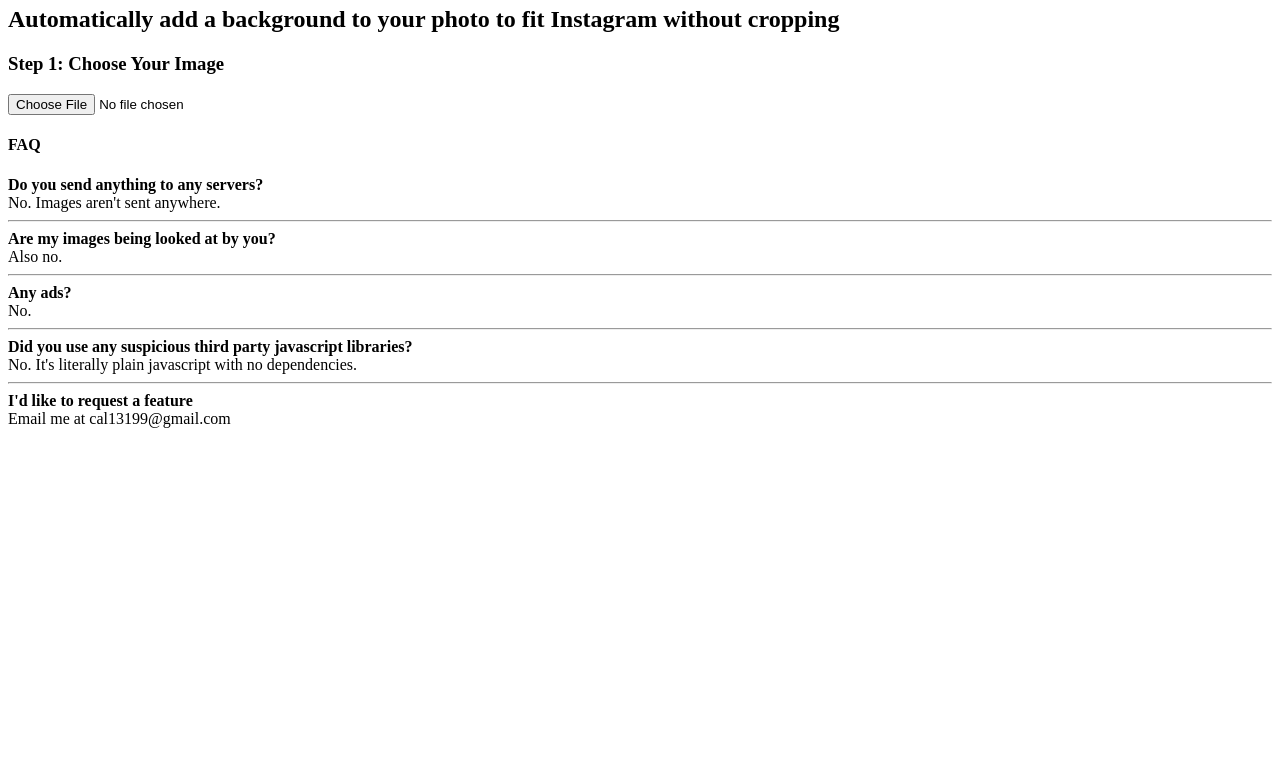
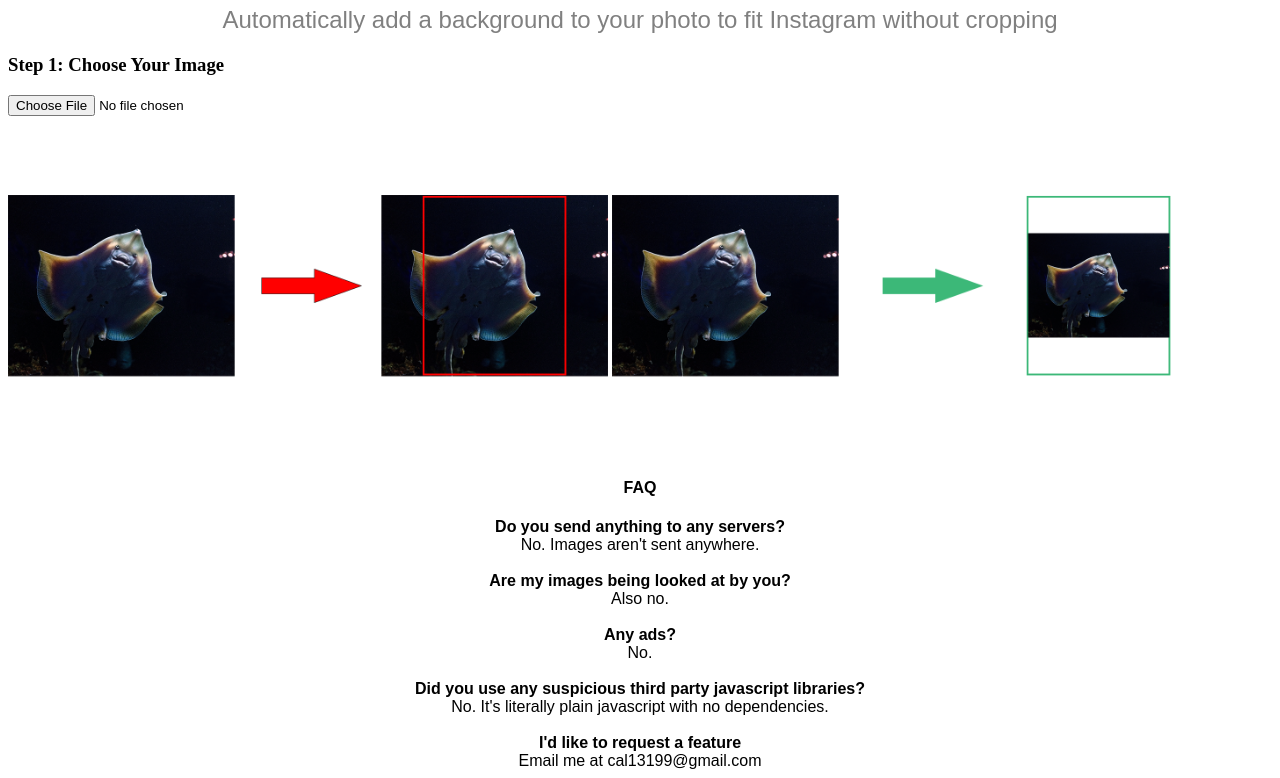
Before and after one commit to califlower/InstagramResize, a plain HTML site: page index.html in a window 1280 px wide. Shown: the part 60-838 px from the top of the page. Before the commit the page ends 800 px from the top, so only its background shows below. Drawn offline with Linux system fonts and the light colour scheme.

Commit message:
Css changes

```diff
--- a/index.html
+++ b/index.html
@@ -2,8 +2,8 @@
     <script src="script.js" type="text/javascript"></script>
 </head>
 <body>
-    <h1>Instagram Photo Resizer</h1>
-    <h2>Automatically add a background to your photo to fit Instagram without cropping</h2>
+    <h1 style="font-family: Arial, Helvetica, sans-serif;text-align: center; font-weight: 700">Instagram Photo Resizer</h1>
+    <h2 style="font-family: Arial, Helvetica, sans-serif;text-align: center;font-weight: 400; color:gray">Automatically add a background to your photo to fit Instagram without cropping</h2>
 
 
     <h3>Step 1: Choose Your Image</h3>
@@ -29,29 +29,32 @@
             </button>
         </div>
 
+    <div>
+        <img src="Images/BadPath.png" alt="bad path" style="width: 100%; max-width: 600px">
+        <img src="Images/HappyPath.png" alt="happy path" style="width: 100%; max-width: 600px;">
+    </div>
+    <h4 style="font-family: Arial, Helvetica, sans-serif;text-align: center; font-weight: 700">FAQ</h4>
 
+    <div style="font-family: Arial, Helvetica, sans-serif;text-align: center; font-weight: 700">Do you send anything to any servers?</div>
+    <div style="font-family: Arial, Helvetica, sans-serif;text-align: center; font-weight: 400">No. Images aren't sent anywhere.</div>
 
-    <h4>FAQ</h4>
-    <strong>Do you send anything to any servers?</strong>
-    <div>No. Images aren't sent anywhere.</div>
+    <br>
 
-    <hr>
+    <div style="font-family: Arial, Helvetica, sans-serif;text-align: center; font-weight: 700">Are my images being looked at by you?</div>
+    <div style="font-family: Arial, Helvetica, sans-serif;text-align: center; font-weight: 400">Also no.</div>
 
-    <strong>Are my images being looked at by you?</strong>
-    <div>Also no.</div>
+    <br>
 
-    <hr>
+    <div style="font-family: Arial, Helvetica, sans-serif;text-align: center; font-weight: 700">Any ads?</div>
+    <div style="font-family: Arial, Helvetica, sans-serif;text-align: center; font-weight: 400">No.</div>
 
-    <strong>Any ads?</strong>
-    <div>No.</div>
+    <br>
 
-    <hr>
+    <div style="font-family: Arial, Helvetica, sans-serif;text-align: center; font-weight: 700">Did you use any suspicious third party javascript libraries?</div>
+    <div style="font-family: Arial, Helvetica, sans-serif;text-align: center; font-weight: 400">No. It's literally plain javascript with no dependencies.</div>
 
-    <strong>Did you use any suspicious third party javascript libraries?</strong>
-    <div>No. It's literally plain javascript with no dependencies.</div>
+    <br>
 
-    <hr>
-
-    <strong>I'd like to request a feature</strong>
-    <div>Email me at cal13199@gmail.com</div>
+    <div style="font-family: Arial, Helvetica, sans-serif;text-align: center; font-weight: 700">I'd like to request a feature</div>
+    <div style="font-family: Arial, Helvetica, sans-serif;text-align: center; font-weight: 400">Email me at cal13199@gmail.com</div>
 </body>
```
Also changed, not shown: Images/BadPath.png (added), Images/HappyPath.png (added).
